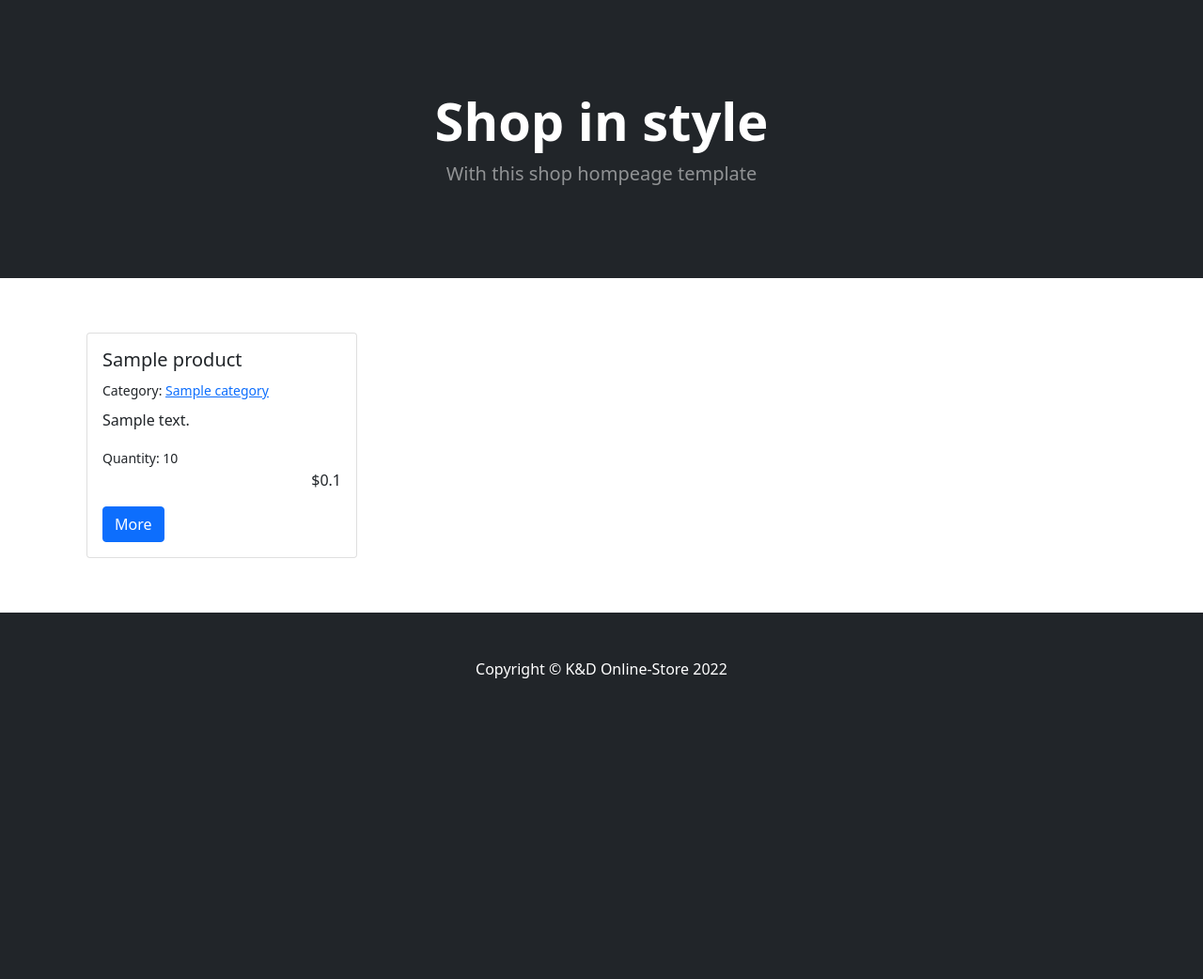
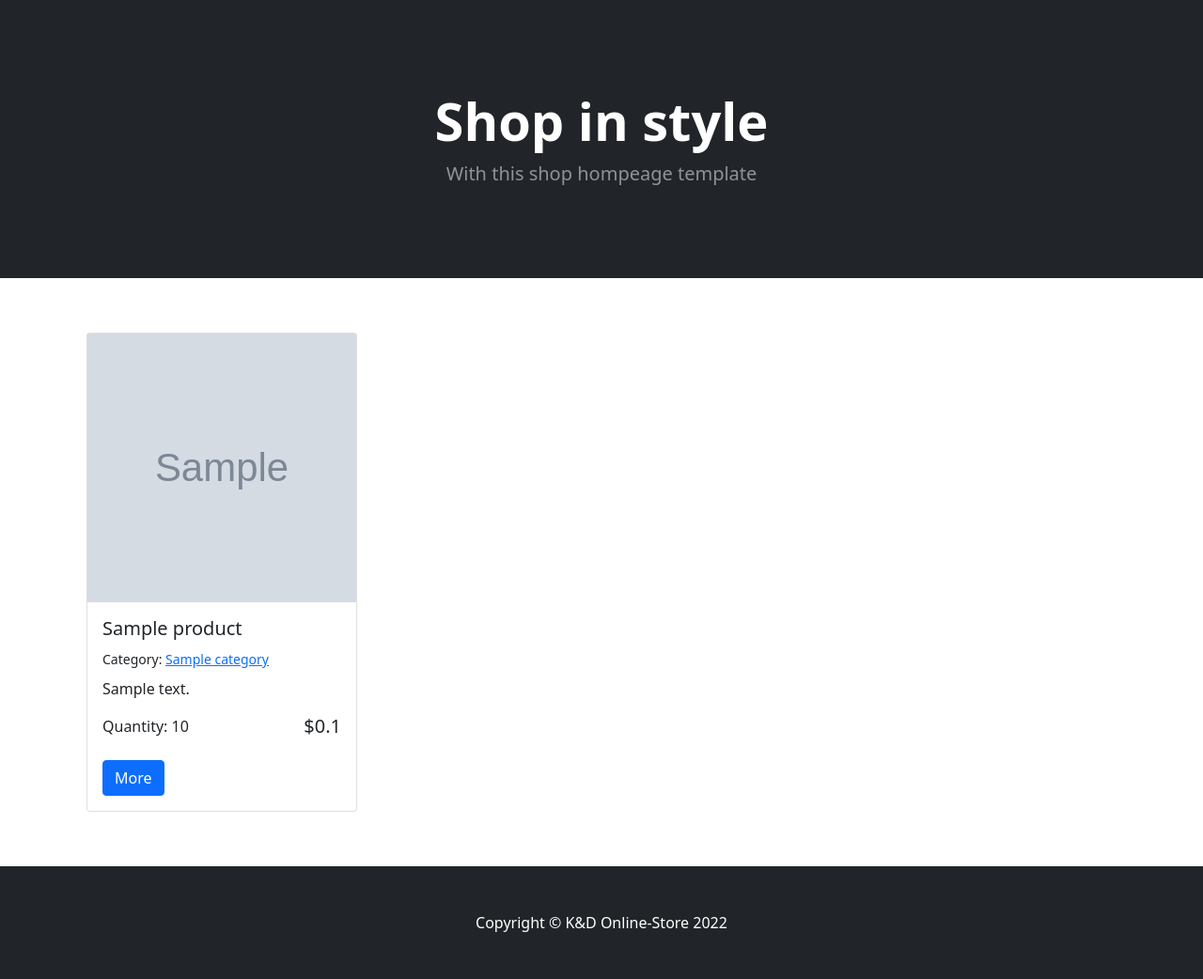
Before and after one commit to KirylDumanski/Flask-OnlineStore, a Flask app: page / in a window 1280 px wide. Shown: the part 57-1099 px from the top of the page at 94% size. Before the commit the page ends 779 px from the top, so only its background shows below. Run offline with Flask 2, Linux system fonts and the light colour scheme; tables that the repository leaves empty hold one stand-in row (values such as "Sample post"); grey boxes marked "Sample" are stand-in pictures.

Commit message:
Feat: Add the ability to load pictures of products

```diff
--- a/app.py
+++ b/app.py
@@ -1,12 +1,14 @@
 import os
+import uuid
 from datetime import datetime
 
-from flask import Flask, render_template, flash
+from flask import Flask, render_template, flash, request
 from flask_login import UserMixin
 from flask_sqlalchemy import SQLAlchemy
 from flask_wtf import FlaskForm
 from slugify import slugify
-from wtforms import SubmitField, StringField, IntegerField, BooleanField, TextAreaField
+from werkzeug.utils import secure_filename
+from wtforms import SubmitField, StringField, IntegerField, BooleanField, TextAreaField, FileField
 from wtforms.validators import DataRequired
 from wtforms_alchemy import QuerySelectField
 
@@ -15,6 +17,7 @@ basedir = os.path.abspath(os.path.dirname(__file__))
 app = Flask(__name__)
 app.config['SECRET_KEY'] = 'DEVELOPMENT'
 app.config['SQLALCHEMY_DATABASE_URI'] = 'sqlite:///' + os.path.join(basedir, 'store.db')
+app.config['UPLOAD_FOLDER'] = os.path.join(basedir, 'static\\images\\')
 db = SQLAlchemy(app)
 
 
@@ -27,6 +30,7 @@ class Product(db.Model):
     category_id = db.Column(db.Integer, db.ForeignKey('category.id'))
     quantity = db.Column(db.Integer, nullable=False)
     active = db.Column(db.Boolean, default=True)
+    picture = db.Column(db.String(), nullable=True)
 
     def __init__(self, *args, **kwargs):
         if 'slug' not in kwargs:
@@ -72,7 +76,8 @@ class ProductForm(FlaskForm):
                                    query_factory=lambda: Category.query.all(),
                                    validators=[DataRequired()])
     quantity = IntegerField("Quantity: ", validators=[DataRequired()])
-    active = BooleanField("Active")
+    active = BooleanField("Active", default=True)
+    picture = FileField("Product picture: ")
     submit = SubmitField("Add product")
 
 
@@ -84,12 +89,12 @@ class CategoryForm(FlaskForm):
 @app.route('/category/<string:category_slug>')
 @app.route('/')
 def index(category_slug=None):
-    products = Product.query.all()
+    products = Product.query.filter(Product.active == 1)
     if category_slug:
         try:
-            products = Product.query.join(Category).filter(Category.slug == category_slug)
+            products = Product.query.filter(Product.active == 1).join(Category).filter(Category.slug == category_slug)
             if products.first():
-                return render_template('store/index.html', products=products)
+                return render_template('store/index.html', products=products, category=products.first().category.name)
             return render_template('store/index.html', empty_query=True)
         except Exception as e:
             print(e)
@@ -101,12 +106,19 @@ def add_product():
     form = ProductForm()
     if form.validate_on_submit():
         try:
+            if request.files['picture'].filename:
+                loaded_picture_name = secure_filename(request.files['picture'].filename)
+                picture_name_to_save = str(uuid.uuid1()) + "_" + loaded_picture_name
+                form.picture.data.save(os.path.join(app.config['UPLOAD_FOLDER'], picture_name_to_save))
+            else:
+                picture_name_to_save = None
             product = Product(title=form.title.data,
                               description=form.description.data,
                               price=form.price.data,
                               category_id=int(form.category_id.raw_data[0]),
                               quantity=form.quantity.data,
-                              active=form.active.data)
+                              active=form.active.data,
+                              picture=picture_name_to_save)
             db.session.add(product)
             db.session.commit()
             flash('Product added successfully!')
--- a/templates/store/index.html
+++ b/templates/store/index.html
@@ -10,7 +10,11 @@
   <div style="display: flex; flex-direction: row; flex-wrap: wrap">
     {% for product in products %}
     <div class="card" style="width: 18rem; margin: 10px;">
-      <img src="">
+      {%if product.picture%}
+        <img src="{{url_for('static', filename='images')}}/{{product.picture}}" style="height: 286px;">
+      {%else%}
+        <img src="{{url_for('static', filename='placeholder/img_placeholder.png')}}">
+      {%endif%}
       <div class="card-body">
         <h5 class="card-title">{{ product.title }}</h5>
         <small class="card-text">
@@ -18,8 +22,15 @@
           <a href="{{url_for('index', category_slug=product.category.slug)}}">{{product.category.name}}</a>
         </small>
         <p class="card-text mt-2">{{product.description}}</p>
-        <small class="card-text">Quantity: {{product.quantity}}</small>
-        <p class="card-text text-end">${{ product.price/100 }}</p>
+        <div class="row">
+          <div class="col">
+            <p class="card-text">Quantity: {{product.quantity}}</p>
+          </div>
+          <div class="col">
+            <h5 class="card-text text-end">${{ product.price/100 }}</h5>
+          </div>
+        </div>
+        <br>
         <a href="#" class="btn btn-primary">More</a>
       </div>
     </div>
```
Also changed, not shown: templates/store/add_product.html (+5 -6 lines), static/placeholder/img_placeholder.png (added).
